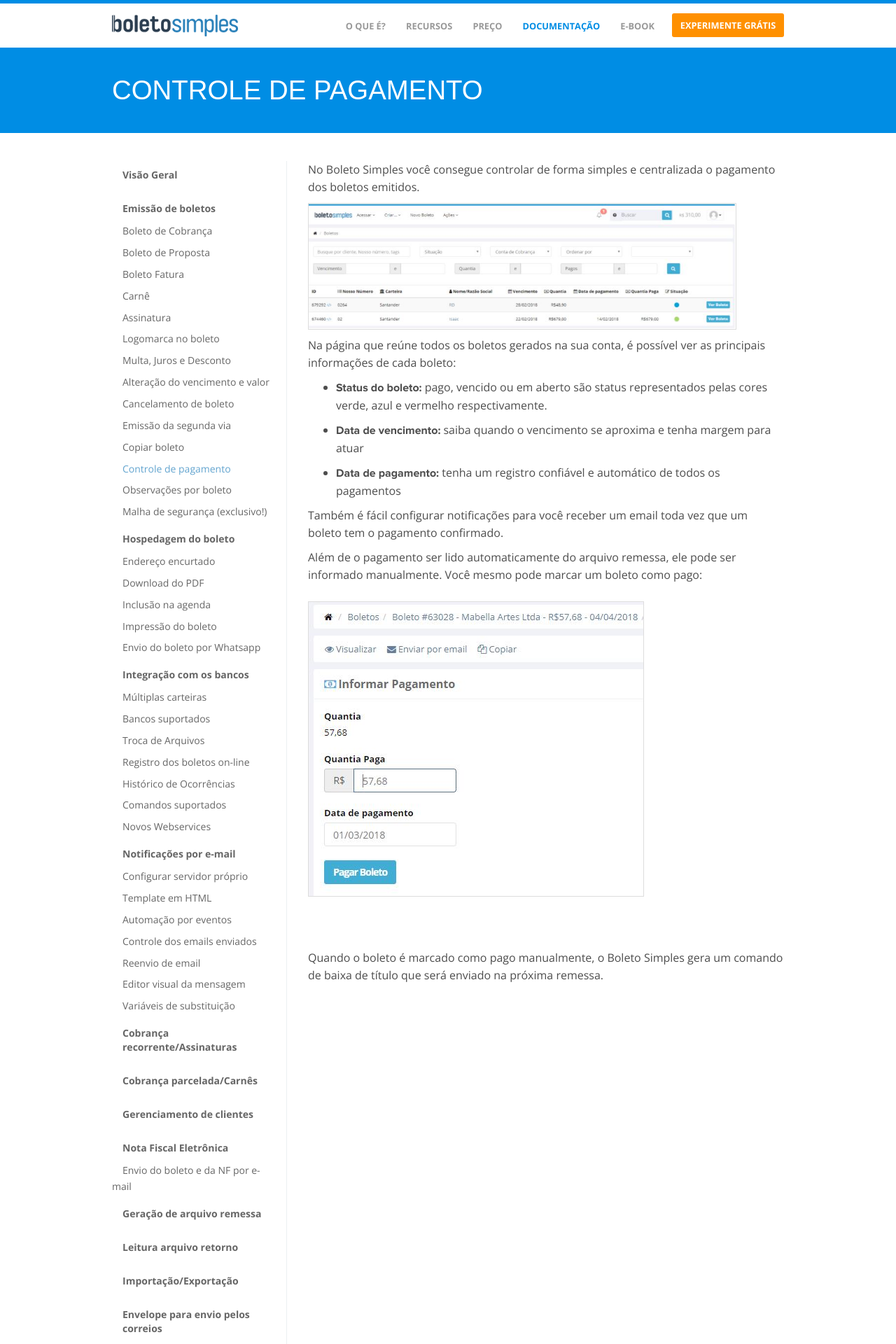
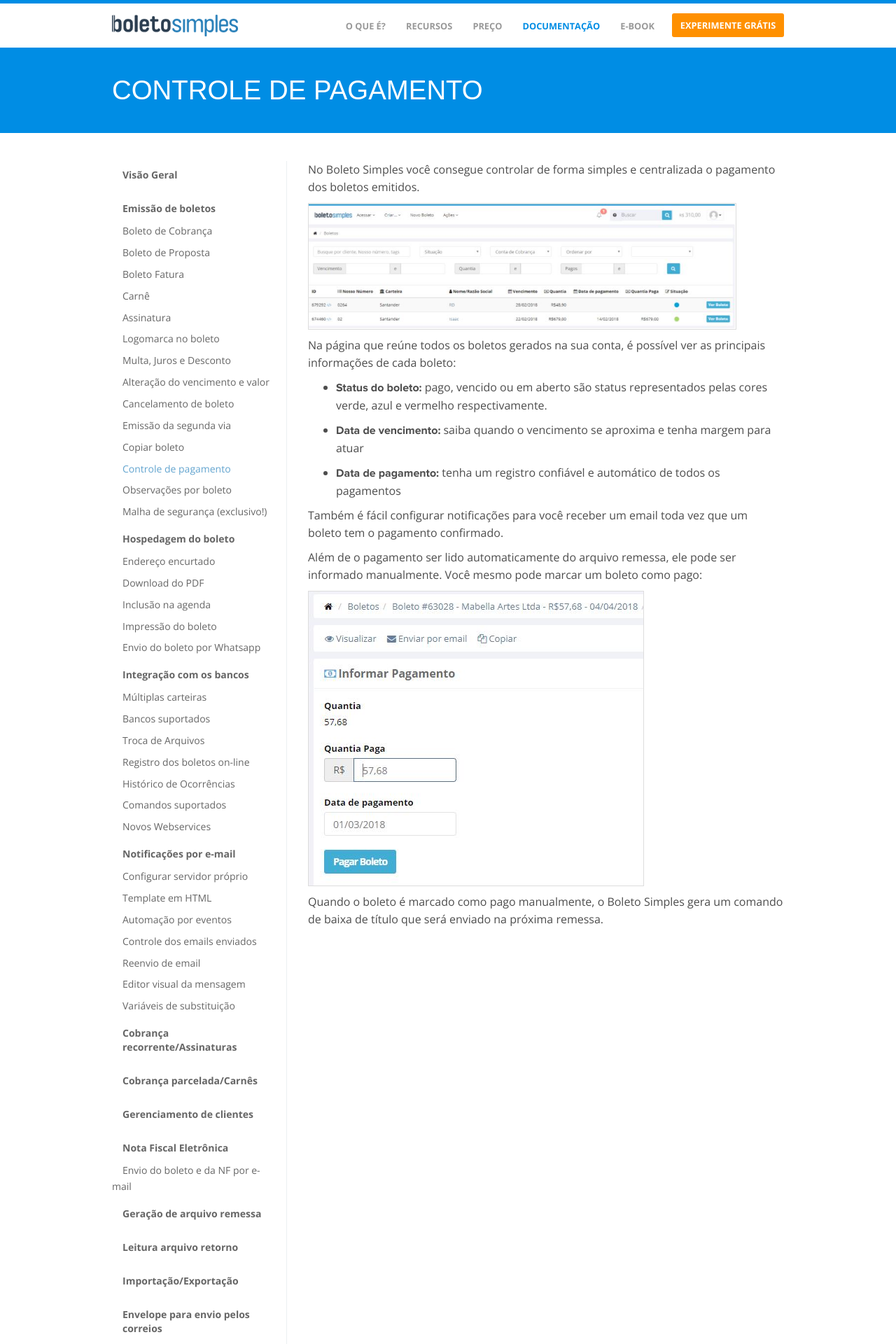
Before and after one commit to BoletoSimples/boletosimples-features, a Jekyll site: the page built from emissao-de-boletos/controle-de-pagamento.markdown, in a window 1280 px wide. Shown: the top 1920 px of the page at 70% size. Built offline with Jekyll 4.4.1, drawn with Linux system fonts in a browser that asks for light colours.

Commit message:
Updated Controle De Pagamento

```diff
--- a/emissao-de-boletos/controle-de-pagamento.markdown
+++ b/emissao-de-boletos/controle-de-pagamento.markdown
@@ -18,10 +18,8 @@
 
 Também é fácil configurar notificações para você receber um email toda vez que um boleto tem o pagamento confirmado.
 
-Além de o pagamento ser lido automaticamente do arquivo remessa, ele pode ser informado manualmente. Você mesmo pode marcar um boleto como pago:\
-\
-![marcar como pago.JPG](/uploads/marcar%20como%20pago.JPG)\
-\
-\
-\
+Além de o pagamento ser lido automaticamente do arquivo remessa, ele pode ser informado manualmente. Você mesmo pode marcar um boleto como pago:
+
+![marcar como pago.JPG](/uploads/marcar%20como%20pago.JPG)
+
 Quando o boleto é marcado como pago manualmente, o Boleto Simples gera um comando de baixa de título que será enviado na próxima remessa.
```
